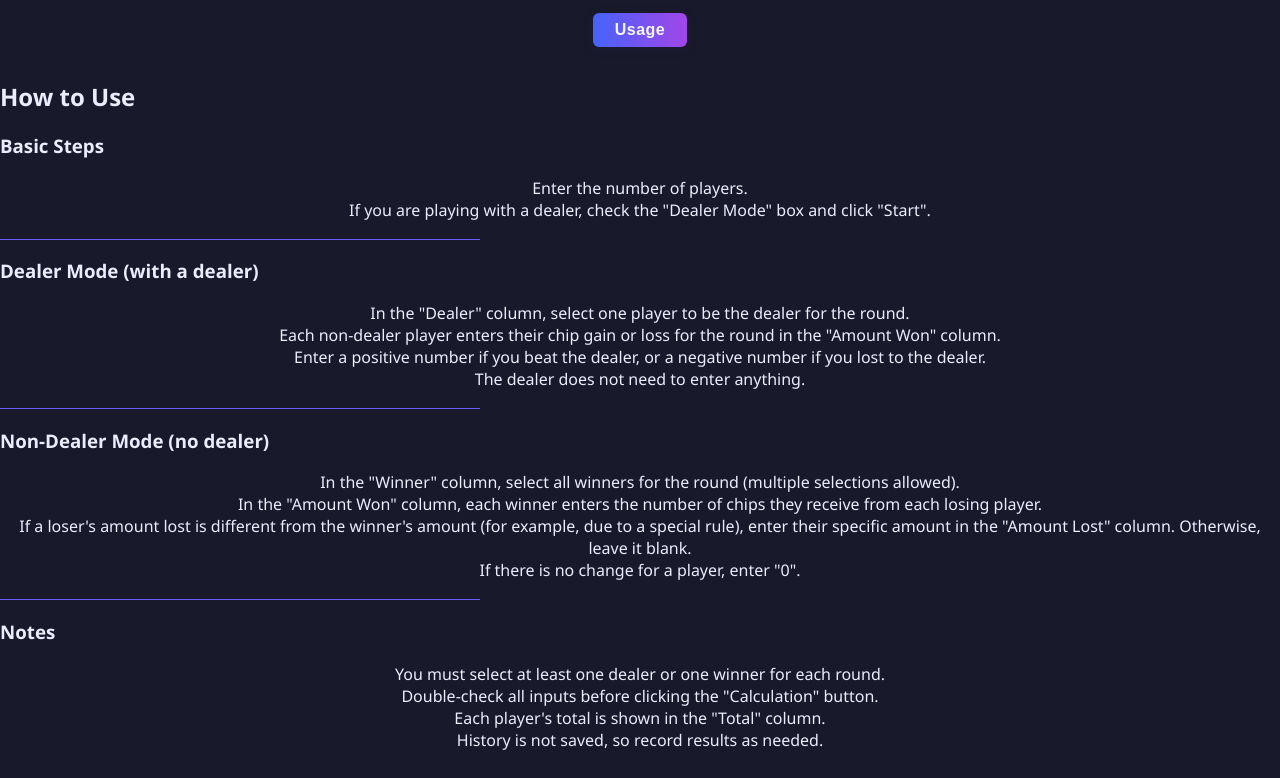
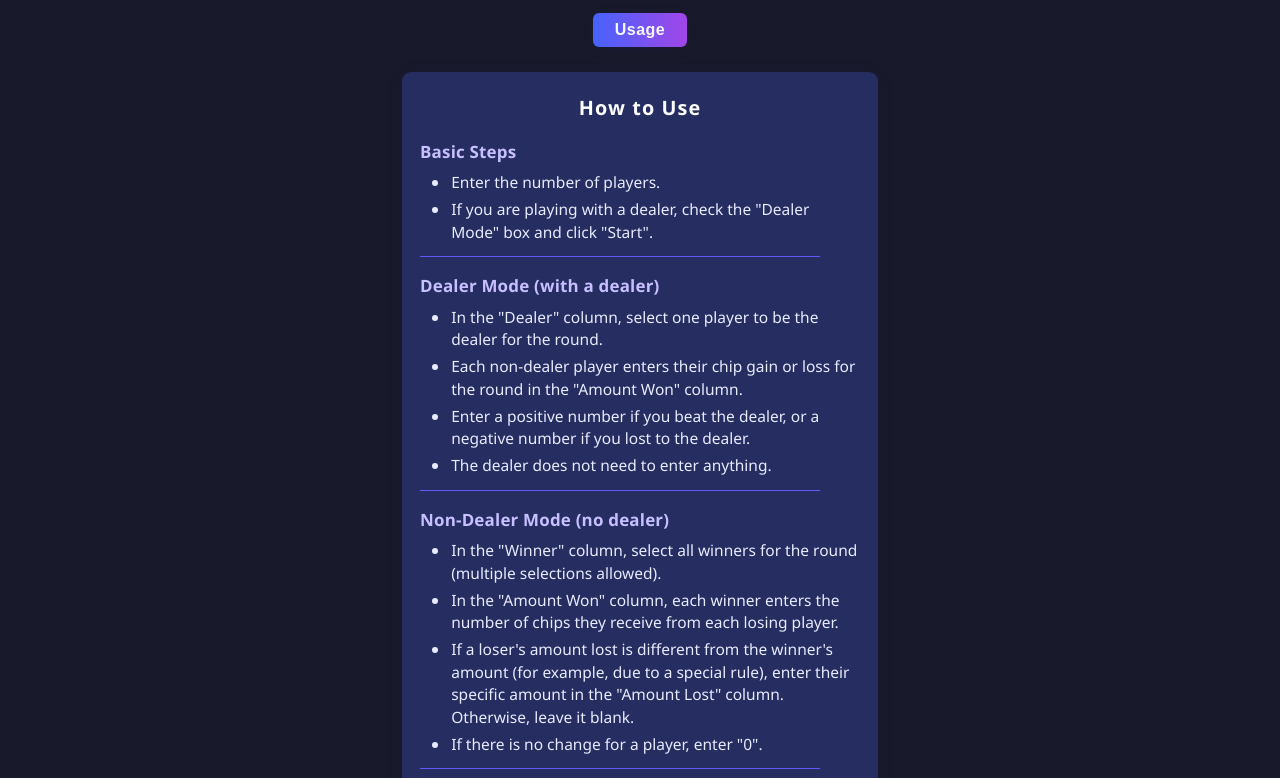
Before and after one commit to Murai-01/Chip-Calculator, a plain HTML site: page index.html in a window 1280 px wide. Both pictures are taken after a click on the button "Usage". Shown: the top 778 px of the page. Drawn offline with Linux system fonts and the light colour scheme.

Commit message:
Update style.css

```diff
--- a/style.css
+++ b/style.css
@@ -145,3 +145,74 @@ input[type="checkbox"] {
         padding: 4px 6px;
     }
 }
+
+/* Usage（使い方）説明欄を美しくコンパクトに */
+#usageArea {
+    max-width: 440px;
+    margin: 12px auto 0 auto;
+    background: #252d61;
+    border-radius: 9px;
+    box-shadow: 0 2px 13px #191c4a3f;
+    padding: 22px 18px 17px 18px;
+    font-size: 0.99em;
+    color: #e8ebfc;
+    transition: box-shadow 0.15s, background 0.18s;
+    word-break: break-word;
+    line-height: 1.45;
+}
+#usageArea h2 {
+    margin: 0 0 13px 0;
+    font-size: 1.25em;
+    color: #fff;
+    letter-spacing: 1.1px;
+    font-weight: 700;
+    text-align: center;
+}
+#usageArea h3 {
+    margin: 17px 0 7px 0;
+    font-size: 1.07em;
+    color: #c7bfff;
+    font-weight: bold;
+    letter-spacing: 0.2px;
+}
+#usageArea ul {
+    margin: 0 0 7px 18px;
+    padding: 0 0 0 12px;
+    list-style: disc;
+    text-align: left;
+}
+#usageArea li {
+    margin-bottom: 4.5px;
+    padding-left: 1.2px;
+    font-size: 0.98em;
+}
+#usageArea hr {
+    border: none;
+    border-top: 1.1px solid #6657f8;
+    margin: 13px 0 12px 0;
+    width: 95%;
+    max-width: 400px;
+}
+@media (max-width: 600px) {
+    #usageArea {
+        max-width: 98vw;
+        padding: 11px 2vw 10px 2vw;
+        font-size: 0.97em;
+    }
+    #usageArea h2 {
+        font-size: 1.09em;
+    }
+    #usageArea h3 {
+        font-size: 1em;
+    }
+    #usageArea ul {
+        margin-left: 0.8em;
+    }
+}
+
+#usageArea:empty {
+    background: none !important;
+    box-shadow: none !important;
+    padding: 0 !important;
+    min-height: 0 !important;
+}
```
